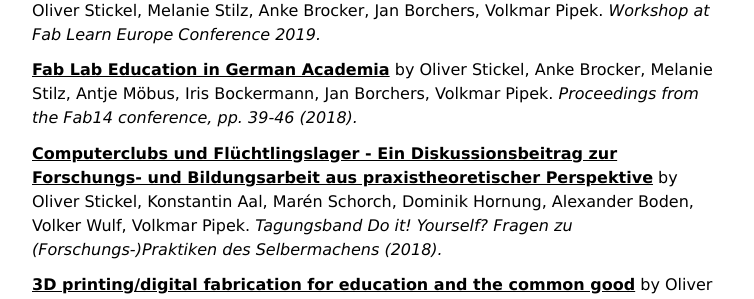
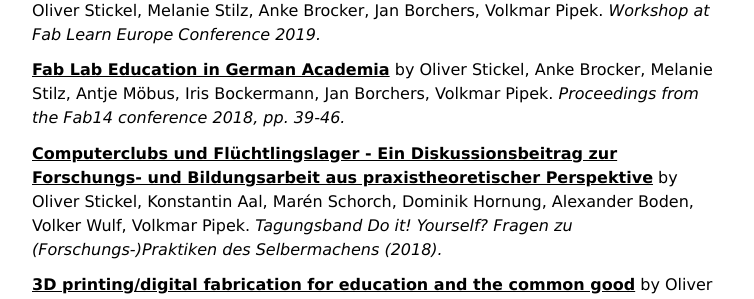
Before and after one commit to oliverstickel/oliverstickel.github.io, a Jekyll site: the page built from index.md, in a window 1280 px wide and 900 px high, scrolled down 1197 px. Shown: the part 176-475 px from the top of the window, without its empty margins (300-1054 px from the left). Built offline with Jekyll 4.4.1, drawn with Linux system fonts in a browser that asks for light colours; nearby versions of some CDN libraries; a style sheet for code colours, icons or effects is not loaded.

```diff
--- a/index.md
+++ b/index.md
@@ -49,7 +49,7 @@ Fab Lab Manager & Founder
 
 [**Fab:UNIverse - Makerspaces, Fab Labs and Lab Managers in Academia**](files/10.1145-3335055.3335074.pdf) by Oliver Stickel, Melanie Stilz, Anke Brocker, Jan Borchers, Volkmar Pipek. *Workshop at Fab Learn Europe Conference 2019.*
 
-[**Fab Lab Education in German Academia**](https://zenodo.org/record/1344438) by Oliver Stickel, Anke Brocker, Melanie Stilz, Antje Möbus, Iris Bockermann, Jan Borchers, Volkmar Pipek. *Proceedings from the Fab14 conference, pp. 39-46 (2018).*
+[**Fab Lab Education in German Academia**](https://zenodo.org/record/1344438) by Oliver Stickel, Anke Brocker, Melanie Stilz, Antje Möbus, Iris Bockermann, Jan Borchers, Volkmar Pipek. *Proceedings from the Fab14 conference 2018, pp. 39-46.*
 
 [**Computerclubs und Flüchtlingslager - Ein Diskussionsbeitrag zur Forschungs- und Bildungsarbeit aus praxistheoretischer Perspektive**](files/10.14361-9783839433508-008.pdf) by Oliver Stickel, Konstantin Aal, Marén Schorch, Dominik Hornung, Alexander Boden, Volker Wulf, Volkmar Pipek. *Tagungsband Do it! Yourself? Fragen zu (Forschungs-)Praktiken des Selbermachens (2018).*
 
```
